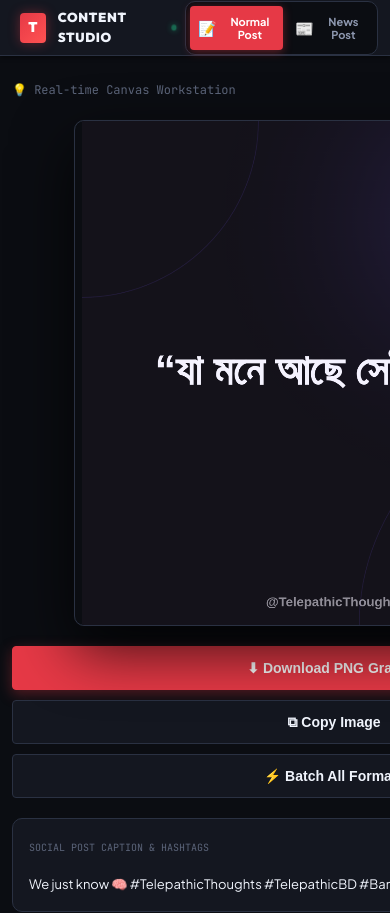
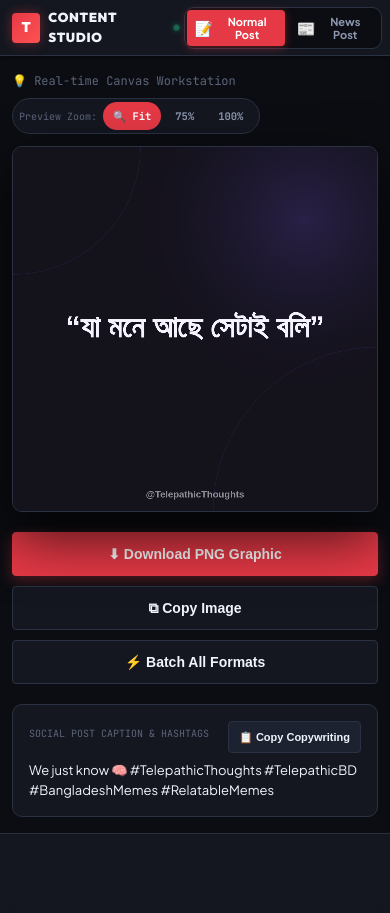
Before and after one commit to maruf-pfc/content-studio, a Vue app: page / in a window 390 px wide. Shown: the top 913 px of the page. Built offline with nearby package versions, Linux system fonts and the light colour scheme; a web font is replaced by a local one.

Commit message:
fix: compact mobile TopNav header to eliminate horizontal viewport overflow

```diff
--- a/src/App.vue
+++ b/src/App.vue
@@ -32,15 +32,22 @@ import TopNav from './components/TopNav.vue';
 
 .studio-root {
   min-height: 100vh;
+  width: 100%;
+  max-width: 100vw;
   display: flex;
   flex-direction: column;
   background: var(--studio-bg);
   color: var(--studio-text-primary);
+  overflow-x: hidden;
+  box-sizing: border-box;
 }
 
 .studio-main {
   flex: 1;
   width: 100%;
+  max-width: 100vw;
   position: relative;
+  overflow-x: hidden;
+  box-sizing: border-box;
 }
 </style>
--- a/src/components/TopNav.vue
+++ b/src/components/TopNav.vue
@@ -169,32 +169,34 @@ const navigateTo = (path: string) => {
   font-size: 15px;
 }
 
-@media (max-width: 640px) {
+@media (max-width: 767px) {
   .top-nav {
-    padding: 0 var(--space-3);
+    padding: 0 var(--space-2);
     padding-top: var(--safe-top);
     height: calc(56px + var(--safe-top));
+    width: 100%;
+    max-width: 100vw;
+    box-sizing: border-box;
+    overflow: hidden;
+  }
+  .nav-brand {
+    gap: var(--space-2);
+    padding: 2px 4px;
   }
   .nav-sub { display: none; }
+  .brand-txt { font-size: 13px; }
+  .nav-mark { width: 30px; height: 30px; font-size: 14px; }
+  .nav-tabs { padding: 2px; }
   .nav-tab {
     min-width: auto;
-    padding: var(--space-2) var(--space-3);
-    font-size: var(--text-xs);
+    padding: 4px 8px;
+    font-size: 11px;
+    min-height: 36px;
+    gap: 4px;
   }
 }
 
-@media (max-width: 400px) {
-  .brand-txt {
-    font-size: 13px;
-  }
-  .nav-mark {
-    width: 30px;
-    height: 30px;
-    font-size: 14px;
-  }
-  .nav-tab {
-    padding: 4px 8px;
-    font-size: 11px;
-  }
+@media (max-width: 360px) {
+  .brand-txt { display: none; }
 }
 </style>
--- a/src/views/NewsPostView.vue
+++ b/src/views/NewsPostView.vue
@@ -947,7 +947,10 @@ input[type=text]:focus, textarea:focus, select:focus {
     grid-template-columns: 1fr;
     height: auto;
     min-height: 100vh;
+    width: 100%;
+    max-width: 100vw;
     overflow-x: hidden;
+    box-sizing: border-box;
   }
 
   .canvas-area {
@@ -955,20 +958,26 @@ input[type=text]:focus, textarea:focus, select:focus {
     padding: var(--space-4) var(--space-3);
     height: auto;
     width: 100%;
+    max-width: 100vw;
     box-sizing: border-box;
+    overflow-x: hidden;
     overflow-y: visible;
     border-bottom: 1px solid var(--studio-border);
     touch-action: pan-y;
   }
 
   .actions {
+    width: 100%;
     max-width: 100%;
+    box-sizing: border-box;
   }
 
   .sidebar {
     height: auto;
     width: 100%;
+    max-width: 100vw;
     box-sizing: border-box;
+    overflow-x: hidden;
     overflow-y: visible;
     border-right: none;
     padding: var(--space-4) var(--space-3) var(--space-12);
--- a/src/views/NormalPostView.vue
+++ b/src/views/NormalPostView.vue
@@ -1192,7 +1192,10 @@ input[type=text]:focus, textarea:focus, select:focus {
     grid-template-columns: 1fr;
     height: auto;
     min-height: 100vh;
+    width: 100%;
+    max-width: 100vw;
     overflow-x: hidden;
+    box-sizing: border-box;
   }
 
   .canvas-area {
@@ -1200,24 +1203,32 @@ input[type=text]:focus, textarea:focus, select:focus {
     padding: var(--space-4) var(--space-3);
     height: auto;
     width: 100%;
+    max-width: 100vw;
     box-sizing: border-box;
+    overflow-x: hidden;
     overflow-y: visible;
     border-bottom: 1px solid var(--studio-border);
     touch-action: pan-y;
   }
 
   .actions {
+    width: 100%;
     max-width: 100%;
+    box-sizing: border-box;
   }
 
   .caption-preview {
+    width: 100%;
     max-width: 100%;
+    box-sizing: border-box;
   }
 
   .sidebar {
     height: auto;
     width: 100%;
+    max-width: 100vw;
     box-sizing: border-box;
+    overflow-x: hidden;
     overflow-y: visible;
     border-right: none;
     padding: var(--space-4) var(--space-3) var(--space-12);
```
